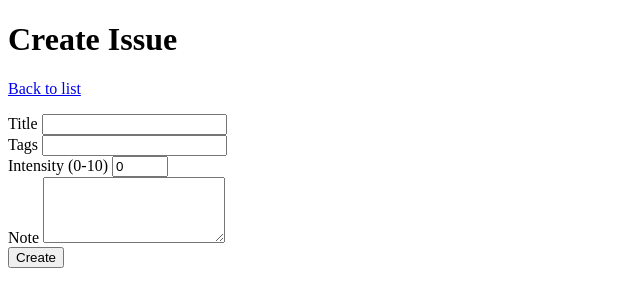
After one commit to urahagakure/uraha-m1, a Flask app: page /issues/new in a window 1280 px wide. The commit adds this page. Shown: the top 307 px of the page, without its empty margins (0-640 px from the left). Run offline with Flask 3, Linux system fonts and the light colour scheme.

Commit message:
Add issue tracking with SQLite

```diff
--- a/app/__init__.py
+++ b/app/__init__.py
@@ -1,14 +1,69 @@
-from flask import Flask, render_template
+from __future__ import annotations
+
+from flask import Flask, redirect, render_template, request, url_for
 
 from app.config import Config
+from app.models import Issue, db
 
 
 def create_app() -> Flask:
     app = Flask(__name__)
     app.config.from_object(Config)
+    db.init_app(app)
+
+    with app.app_context():
+        db.create_all()
 
     @app.get("/")
     def home():
         return render_template("home.html")
 
+    @app.get("/issues")
+    def issues_index():
+        issues = Issue.query.order_by(Issue.created_at.desc()).all()
+        return render_template("issues/index.html", issues=issues)
+
+    @app.route("/issues/new", methods=["GET", "POST"])
+    def issues_new():
+        if request.method == "POST":
+            title = request.form.get("title", "").strip()
+            tags = request.form.get("tags", "").strip()
+            note = request.form.get("note", "").strip()
+            intensity_raw = request.form.get("intensity", "0").strip()
+            errors: list[str] = []
+
+            try:
+                intensity = int(intensity_raw)
+            except ValueError:
+                intensity = 0
+                errors.append("Intensity must be a number.")
+
+            if not 0 <= intensity <= 10:
+                errors.append("Intensity must be between 0 and 10.")
+
+            if not title:
+                errors.append("Title is required.")
+
+            if errors:
+                return (
+                    render_template(
+                        "issues/new.html",
+                        errors=errors,
+                        form={
+                            "title": title,
+                            "tags": tags,
+                            "note": note,
+                            "intensity": intensity_raw,
+                        },
+                    ),
+                    400,
+                )
+
+            issue = Issue(title=title, tags=tags, intensity=intensity, note=note)
+            db.session.add(issue)
+            db.session.commit()
+            return redirect(url_for("issues_index"))
+
+        return render_template("issues/new.html", errors=[], form={})
+
     return app
--- a/app/config.py
+++ b/app/config.py
@@ -1,2 +1,4 @@
 class Config:
     SECRET_KEY = "dev"
+    SQLALCHEMY_DATABASE_URI = "sqlite:///app.db"
+    SQLALCHEMY_TRACK_MODIFICATIONS = False
--- a/app/templates/home.html
+++ b/app/templates/home.html
@@ -3,4 +3,7 @@
 {% block content %}
   <h1>Flask app is running</h1>
   <p>Welcome to the minimal app factory setup.</p>
+  <p>
+    <a href="{{ url_for('issues_index') }}">View issues</a>
+  </p>
 {% endblock %}
--- /dev/null
+++ b/app/templates/issues/new.html
@@ -0,0 +1,41 @@
+{% extends "base.html" %}
+
+{% block content %}
+  <h1>Create Issue</h1>
+  <p>
+    <a href="{{ url_for('issues_index') }}">Back to list</a>
+  </p>
+  {% if errors %}
+    <ul>
+      {% for error in errors %}
+        <li>{{ error }}</li>
+      {% endfor %}
+    </ul>
+  {% endif %}
+  <form method="post">
+    <div>
+      <label for="title">Title</label>
+      <input id="title" name="title" type="text" value="{{ form.title or '' }}" required />
+    </div>
+    <div>
+      <label for="tags">Tags</label>
+      <input id="tags" name="tags" type="text" value="{{ form.tags or '' }}" />
+    </div>
+    <div>
+      <label for="intensity">Intensity (0-10)</label>
+      <input
+        id="intensity"
+        name="intensity"
+        type="number"
+        min="0"
+        max="10"
+        value="{{ form.intensity or 0 }}"
+      />
+    </div>
+    <div>
+      <label for="note">Note</label>
+      <textarea id="note" name="note" rows="4">{{ form.note or '' }}</textarea>
+    </div>
+    <button type="submit">Create</button>
+  </form>
+{% endblock %}
--- a/pyproject.toml
+++ b/pyproject.toml
@@ -9,6 +9,7 @@ packages = [{ include = "app" }]
 [tool.poetry.dependencies]
 python = "^3.10"
 flask = "^3.0.0"
+flask-sqlalchemy = "^3.1.1"
 
 [build-system]
 requires = ["poetry-core"]
```
Also changed, not shown: app/models.py (added, +22 -0 lines), app/templates/issues/index.html (added, +23 -0 lines).
